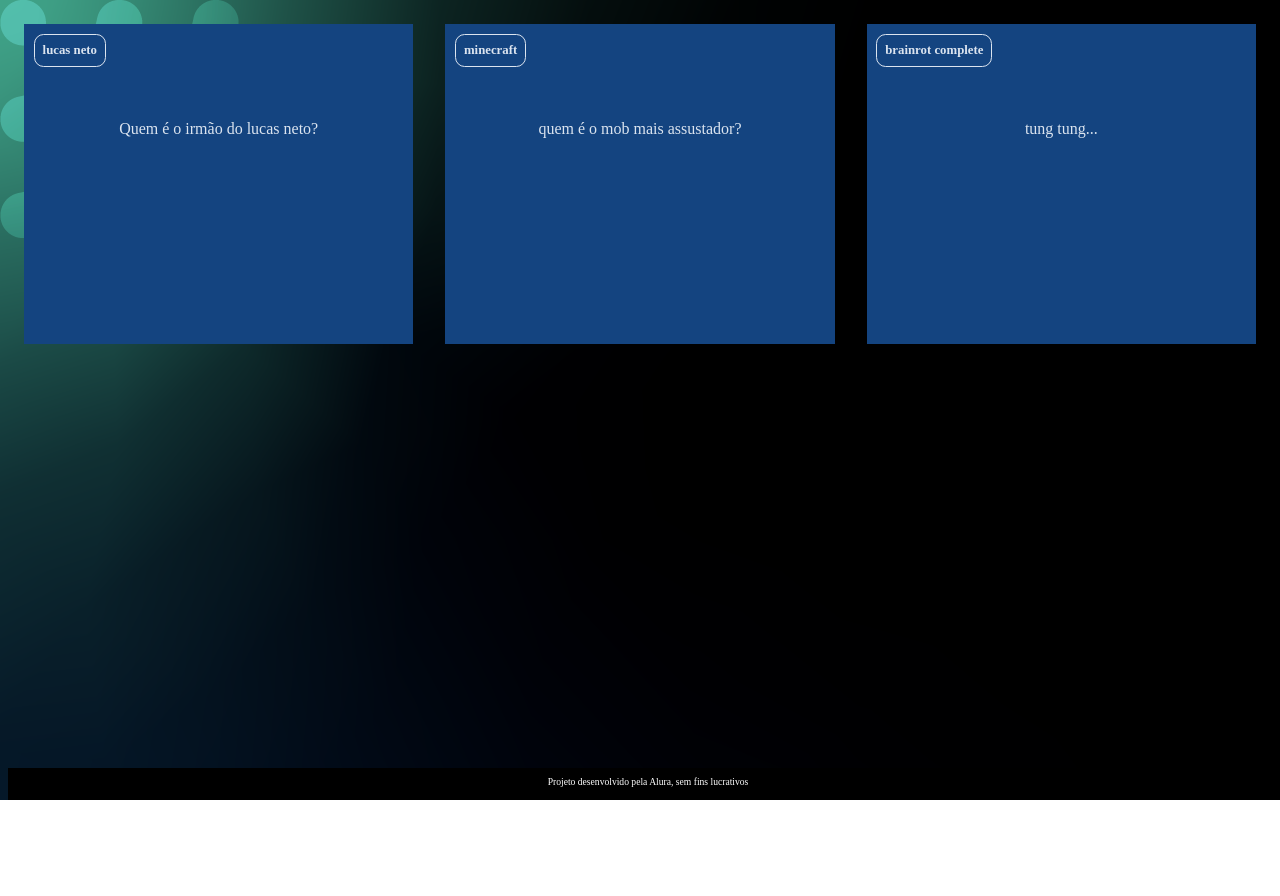
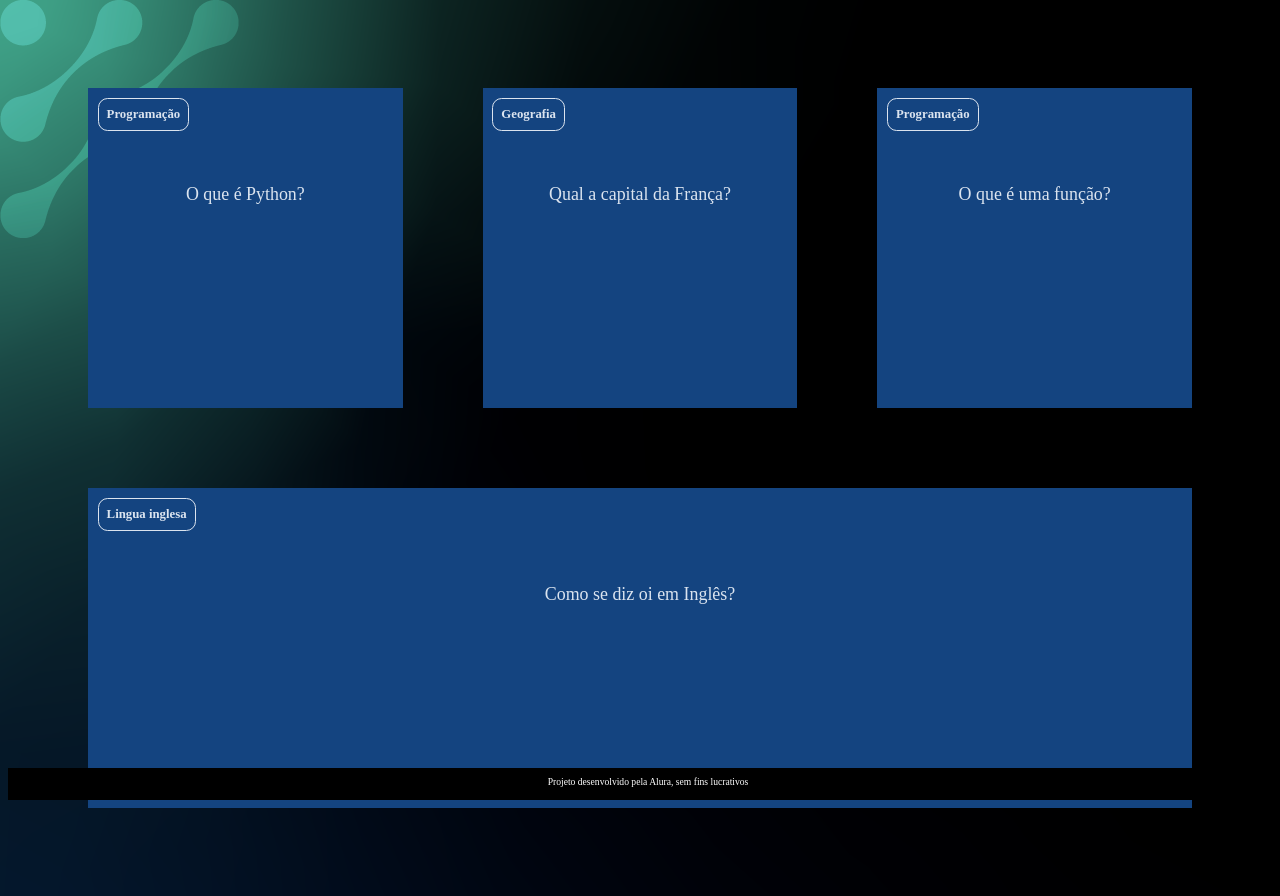
Before and after one commit to rafaelwarchelski/Flash-card2, a plain HTML site: page index.html in a window 1280 px wide. Before the commit the page ends 800 px from the top, so only its background shows below. Drawn offline with Linux system fonts and the light colour scheme.

Commit message:
projeto finalizado

```diff
--- /dev/null
+++ b/app.js
@@ -0,0 +1,29 @@
+function criaCartao(categoria, pergunta, resposta) {
+    let container = document.getElementById('container')
+    let cartao = document.createElement('article')
+    cartao.className = 'cartao'
+
+    cartao.innerHTML = `
+    <div class="cartao__conteudo">
+    <h3>${categoria}</h3>
+    <div class="cartao__conteudo__pergunta">
+        <p>${pergunta}</p>
+    </div>
+    <div class="cartao__conteudo__resposta">
+        <p>${resposta}</p>
+    </div>
+    </div>
+    `
+
+    let respostaEstaVisivel = false
+
+    function viraCartao() {
+        respostaEstaVisivel = !respostaEstaVisivel
+        cartao.classList.toggle('active', respostaEstaVisivel)
+    }
+    cartao.addEventListener('click', viraCartao)
+
+
+    container.appendChild(cartao)
+
+}
--- a/assets/style.css
+++ b/assets/style.css
@@ -11,6 +11,10 @@ body {
 
 #container {
     display: flex;
+    flex-wrap: wrap;
+    justify-content: space-between;
+    padding: 4rem;
+    gap: 3rem;
 }
 
 .cartao {
@@ -45,6 +49,7 @@ body {
     margin-top: 1rem;
     padding: 2rem;
     margin-top: 4rem;
+    font-size: 1.4vw;
 }
 
 .cartao__conteudo__pergunta p {
@@ -57,7 +62,7 @@ body {
     font-weight: 700;
 }
 
-.cartao:hover .cartao__conteudo {
+.cartao.active .cartao__conteudo {
     transform: rotateY(180deg);
 }
 
@@ -67,22 +72,14 @@ body {
     position: absolute;
     height: 100%;
     width: 100%;
+    box-sizing: border-box;
 }
 
 .cartao__conteudo__resposta {
     transform: rotateY(180deg);
+    background-color: rgba(0, 244, 191, 0.2);
+    border: 4px solid var(--card-back-color);
 }
-
-
-
-
-
-
-
-
-
-
-
 
 footer {
     background-color: black;
@@ -98,3 +95,22 @@ footer p {
     font-size: 0.6rem;
     margin-top: 0.5rem;
 }
+
+@media (max-width: 560px) {
+
+    body {
+        background: url('img/bg-mobile.webp'), no-repeat cover;
+    }
+
+    .cartao {
+        flex: 1 0 calc(100% - 1rem)
+    }
+
+    .cartao__conteudo h3 {
+        font-size: 3vw;
+    }
+
+    .cartao__conteudo p {
+        font-size: 3.8vw;
+    }
+}
--- a/index.html
+++ b/index.html
@@ -9,43 +9,23 @@
 <body>
     <main>
         <section id="container">
-            <article class="cartao">
+            <!-- <article class="cartao">
                 <div class="cartao__conteudo">
-                    <h3>lucas neto</h3>
+                    <h3>Programação</h3>
                     <div class="cartao__conteudo__pergunta">
-                        <p>Quem é o irmão do lucas neto?</p>
+                        <p>O que é JavaScript?</p>
                     </div>
                     <div class="cartao__conteudo__resposta">
-                        <p>Felipe neto</p>
+                        <p>O JavaScript é uma linguagem de programação</p>
                     </div>
                 </div>
-            </article>
-            <article class="cartao">
-                <div class="cartao__conteudo">
-                    <h3>minecraft</h3>
-                    <div class="cartao__conteudo__pergunta">
-                        <p>quem é o mob mais assustador?</p>
-                    </div>
-                    <div class="cartao__conteudo__resposta">
-                    <p>herobrine</p>
-                    </div>
-                </div>
-            </article>
-            <article class="cartao">
-                <div class="cartao__conteudo">
-                    <h3>brainrot complete</h3>
-                    <div class="cartao__conteudo__pergunta">
-                        <p>tung tung...</p>
-                    </div>
-                    <div class="cartao__conteudo__resposta">
-                    <p>sahur</p>
-                    </div>
-                </div>
-            </article>
+            </article> -->
         </section>
     </main>
     <footer>
         <p>Projeto desenvolvido pela Alura, sem fins lucrativos</p>
     </footer>
+    <script src="app.js"></script>
+    <script src="perguntas.js"></script>
 </body>
 </html>
--- /dev/null
+++ b/perguntas.js
@@ -0,0 +1,23 @@
+criaCartao(
+    'Programação',
+    'O que é Python?',
+    'O Python é uma linguagem de programação'
+)
+
+criaCartao(
+    'Geografia',
+    'Qual a capital da França?',
+    'A capital da França é Paris'
+)
+
+criaCartao(
+    'Programação',
+    'O que é uma função?',
+    'Uma função é um bloco de código que executa alguma tarefa'
+)
+
+criaCartao(
+    'Lingua inglesa',
+    'Como se diz oi em Inglês?',
+    'Oi em ingles é HI (RAI)'
+)
```
Also changed, not shown: 2 other files.
